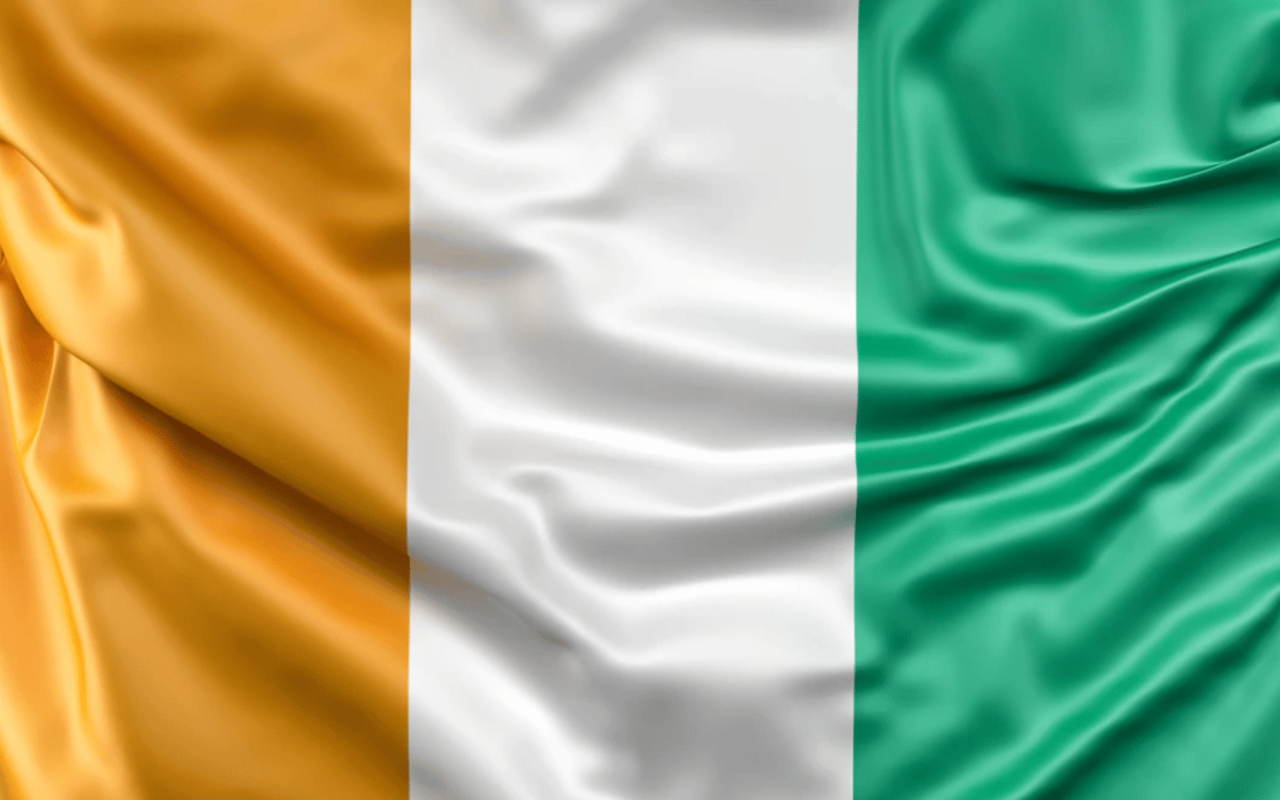
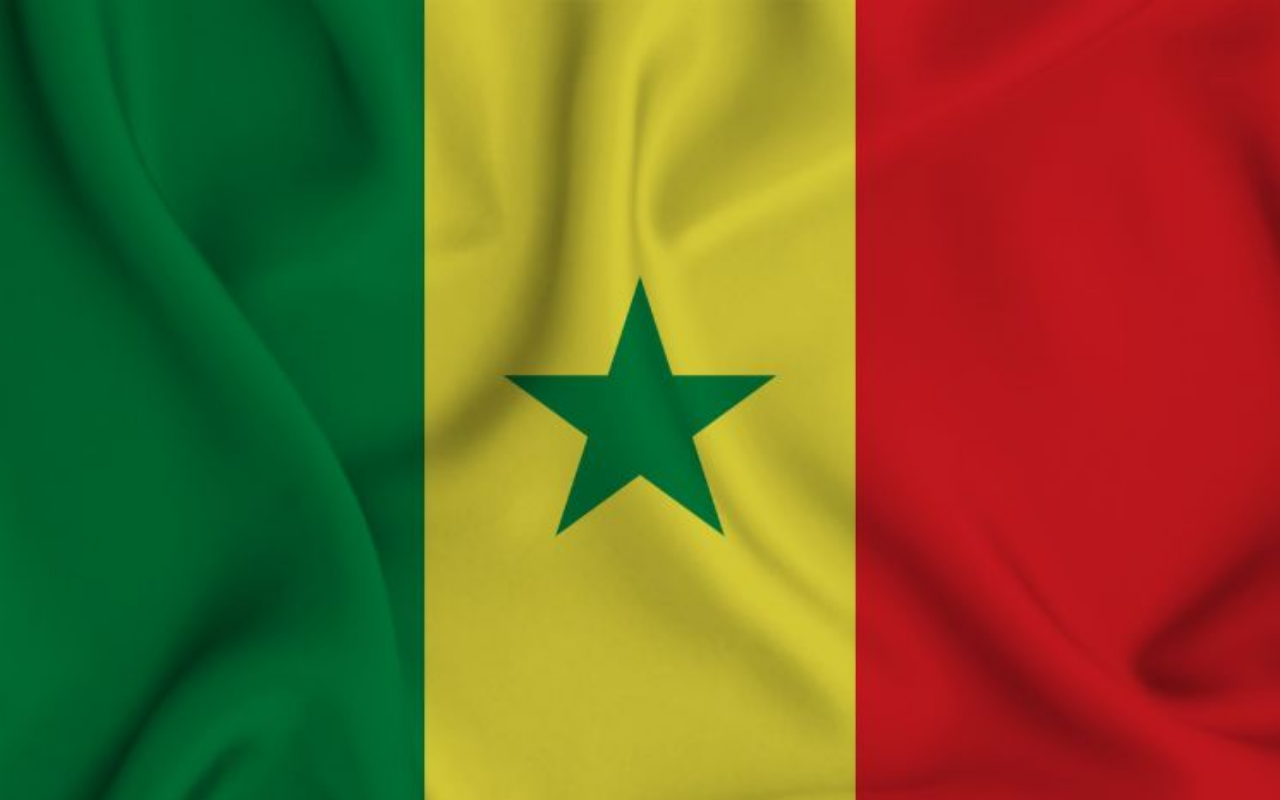
Before and after one commit to beopencloud/show, a website: page public/index.html in a window 1280 px wide. Drawn offline with Linux system fonts and the light colour scheme.

Commit message:
add image 2

```diff
--- a/public/index.html
+++ b/public/index.html
@@ -8,6 +8,6 @@
     </style>
   </head>
   <body>
-    <img src="CIV.png" alt="shark" width="100%" height="100%">
+    <img src="SEN.jpg" alt="shark" width="100%" height="100%">
   </body>
 </html>
```
